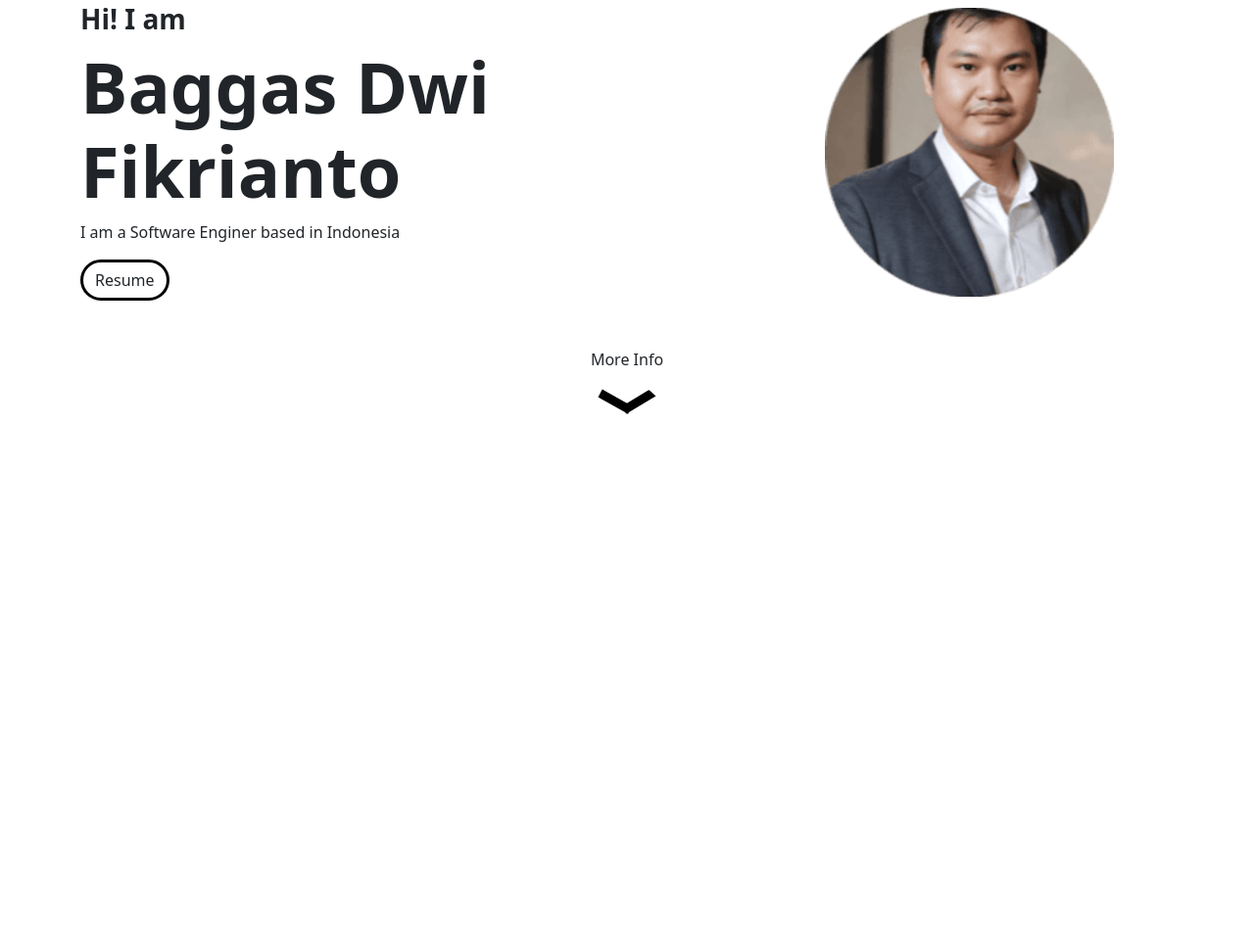
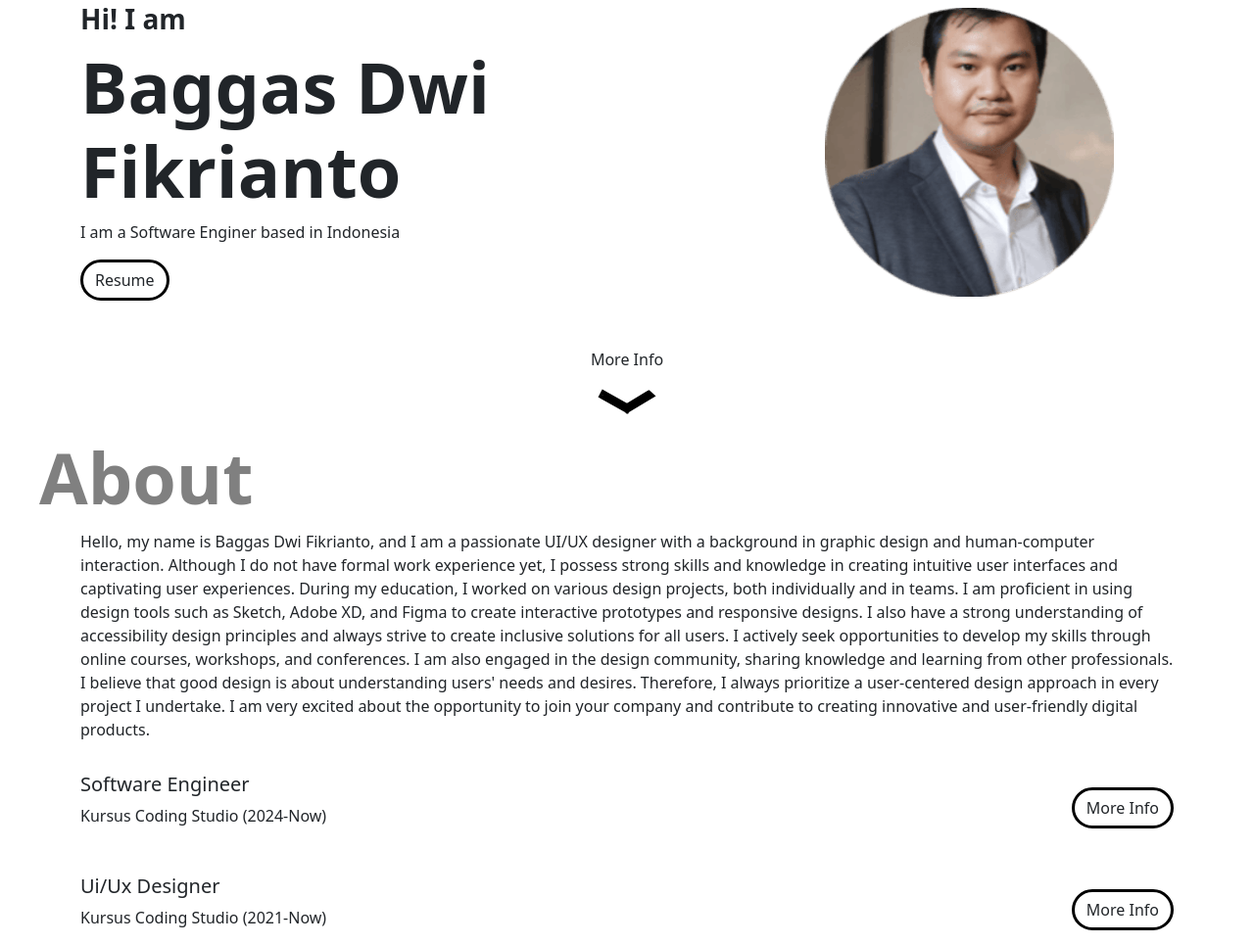
Before and after one commit to Baggasf/portfolio, a plain HTML site: page index.html in a window 1280 px wide. Shown: the part 187-1152 px from the top of the page at 98% size. Before the commit the page ends 800 px from the top, so only its background shows below. Drawn offline with nearby package versions, Linux system fonts and the light colour scheme.

Commit message:
add about

```diff
--- a/index.html
+++ b/index.html
@@ -50,6 +50,37 @@
             <img id="arrow" class="mt-2" src="images/arrow.svg" alt="arrow icon">
         </div>
     </section>
+    <section id="about" class="about container">
+        <p>Hello, my name is Baggas Dwi Fikrianto, and I am a passionate UI/UX designer with a background in graphic design and human-computer interaction. Although I do not have formal work experience yet, I possess strong skills and knowledge in creating intuitive user interfaces and captivating user experiences.
+
+            During my education, I worked on various design projects, both individually and in teams. I am proficient in using design tools such as Sketch, Adobe XD, and Figma to create interactive prototypes and responsive designs. I also have a strong understanding of accessibility design principles and always strive to create inclusive solutions for all users.
+
+            I actively seek opportunities to develop my skills through online courses, workshops, and conferences. I am also engaged in the design community, sharing knowledge and learning from other professionals.
+
+            I believe that good design is about understanding users' needs and desires. Therefore, I always prioritize a user-centered design approach in every project I undertake. I am very excited about the opportunity to join your company and contribute to creating innovative and user-friendly digital products.</p>
+        <div class="about-exp">
+            <div class="about-exp-item">
+                 <div class="about-exp-item-header">
+                    <div>
+                        <h5>Software Engineer</h5>
+                        <p>Kursus Coding Studio (2024-Now)</p>
+                    </div>
+                    <button class="btn button" onclick="toggleDetail(event)">More Info</button>
+                </div>
+                <p class="about-exp-item-detail">I studied UI/UX Design at Coding Studio, including HTML, CSS, JavaScript, and GitHub.</p>
+            </div>
+            <div class="about-exp-item">
+                <div class="about-exp-item-header">
+                    <div>
+                        <h5>Ui/Ux Designer</h5>
+                        <p>Kursus Coding Studio (2021-Now)</p>
+                    </div>
+                    <button class="btn button" onclick="toggleDetail(event)">More Info</button>
+                </div>
+                <p class="about-exp-item-detail">I studied UI/UX Design at Coding Studio, including UI Design, Visual Design Principles, Figma, Master Component, Prototype, and Handover to Developer.</p>
+            </div>
+        </div>
+    </section>
     <script src="https://cdn.jsdelivr.net/npm/@popperjs/core@2.11.8/dist/umd/popper.min.js" integrity="sha384-I7E8VVD/ismYTF4hNIPjVp/Zjvgyol6VFvRkX/vR+Vc4jQkC+hVqc2pM8ODewa9r" crossorigin="anonymous"></script>
     <script src="https://cdn.jsdelivr.net/npm/bootstrap@5.3.3/dist/js/bootstrap.min.js" integrity="sha384-0pUGZvbkm6XF6gxjEnlmuGrJXVbNuzT9qBBavbLwCsOGabYfZo0T0to5eqruptLy" crossorigin="anonymous"></script>
     <script src="https://code.jquery.com/jquery-3.7.1.min.js" integrity="sha256-/JqT3SQfawRcv/BIHPThkBvs0OEvtFFmqPF/lYI/Cxo=" crossorigin="anonymous"></script>
--- a/main.js
+++ b/main.js
@@ -0,0 +1,13 @@
+function toggleDetail(e) {
+    const target = $(e.target)
+
+    if($(target).hasClass("active")) {
+        $(target).html("More Info").removeClass("active")
+    } else {
+        $(target).html("Less Info").addClass("active")
+    }
+
+    const item = $(target).parents(".about-exp-item")
+    const detail = $(item).children(".about-exp-item-detail")
+    $(detail).slideToggle()
+}
--- a/style.css
+++ b/style.css
@@ -1,5 +1,18 @@
 section {
     padding-top: 128px;
+    position: relative;
+}
+
+section::before {
+    z-index: -1;
+    content: '';
+    font-size: 72px;
+    color: gray;
+    opacity: 0,25;
+    position: absolute;
+    font-weight: 700;
+    top: 20px;
+    left: -30px;
 }
 
 .btn.button {
@@ -7,7 +20,7 @@ section {
     border-radius: 24px;
 }
 
-.btn.button:hover {
+.btn.button:hover, .btn.button.active {
     border: 3px solid black;
     background-color: black;
     color: white;
@@ -34,6 +47,24 @@ section {
     animation: 2s upDown infinite;
 }
 
+.about::before {
+    content: 'About';
+}
+
+.about-exp-item {
+    margin-top: 32px;
+}
+
+.about-exp-item-header {
+    display: flex;
+    align-items: center;
+    justify-content: space-between;
+}
+
+.about-exp-item-detail {
+    display: none;
+}
+
 @keyframes upDown {
     0% {
         transform: translateY(0);
```
